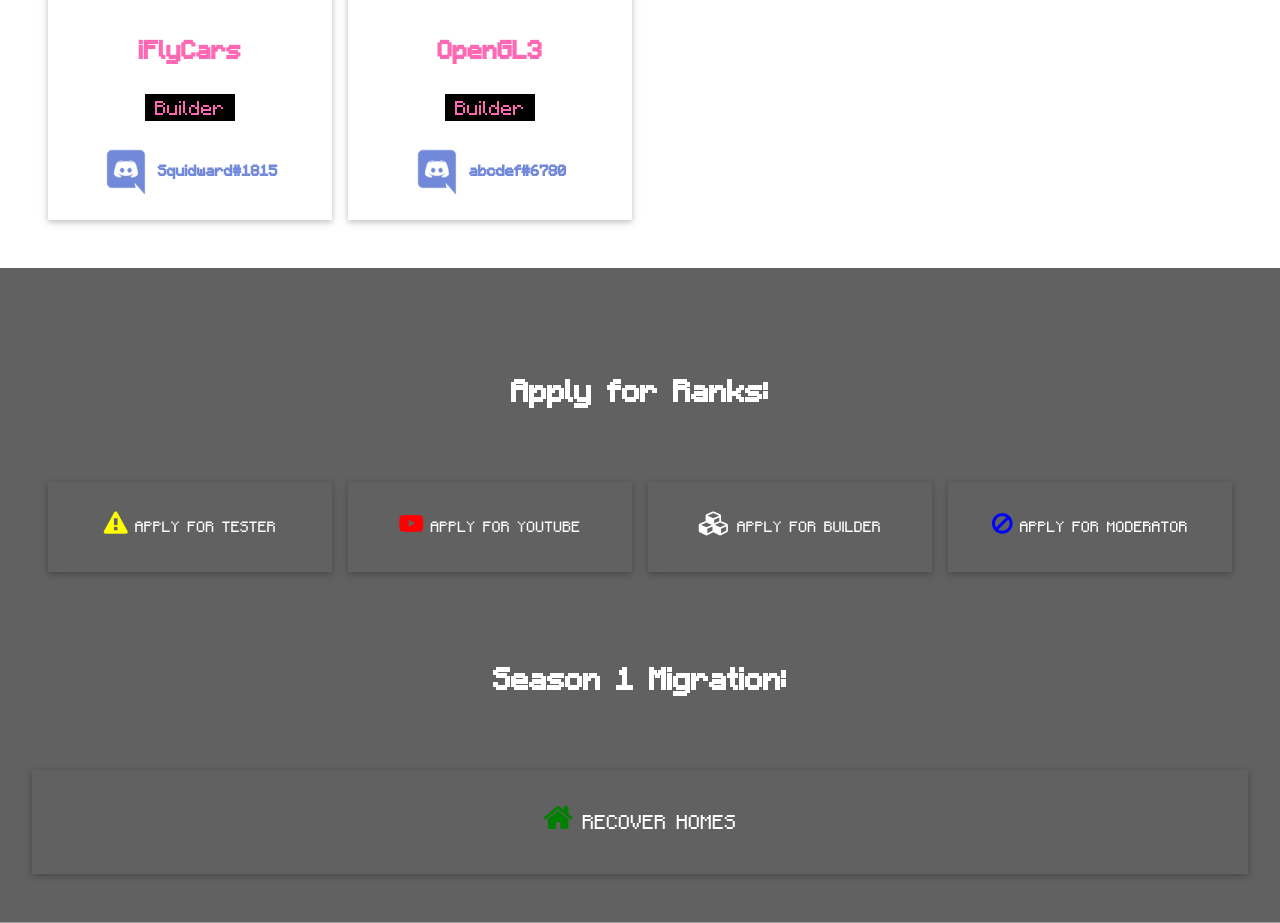
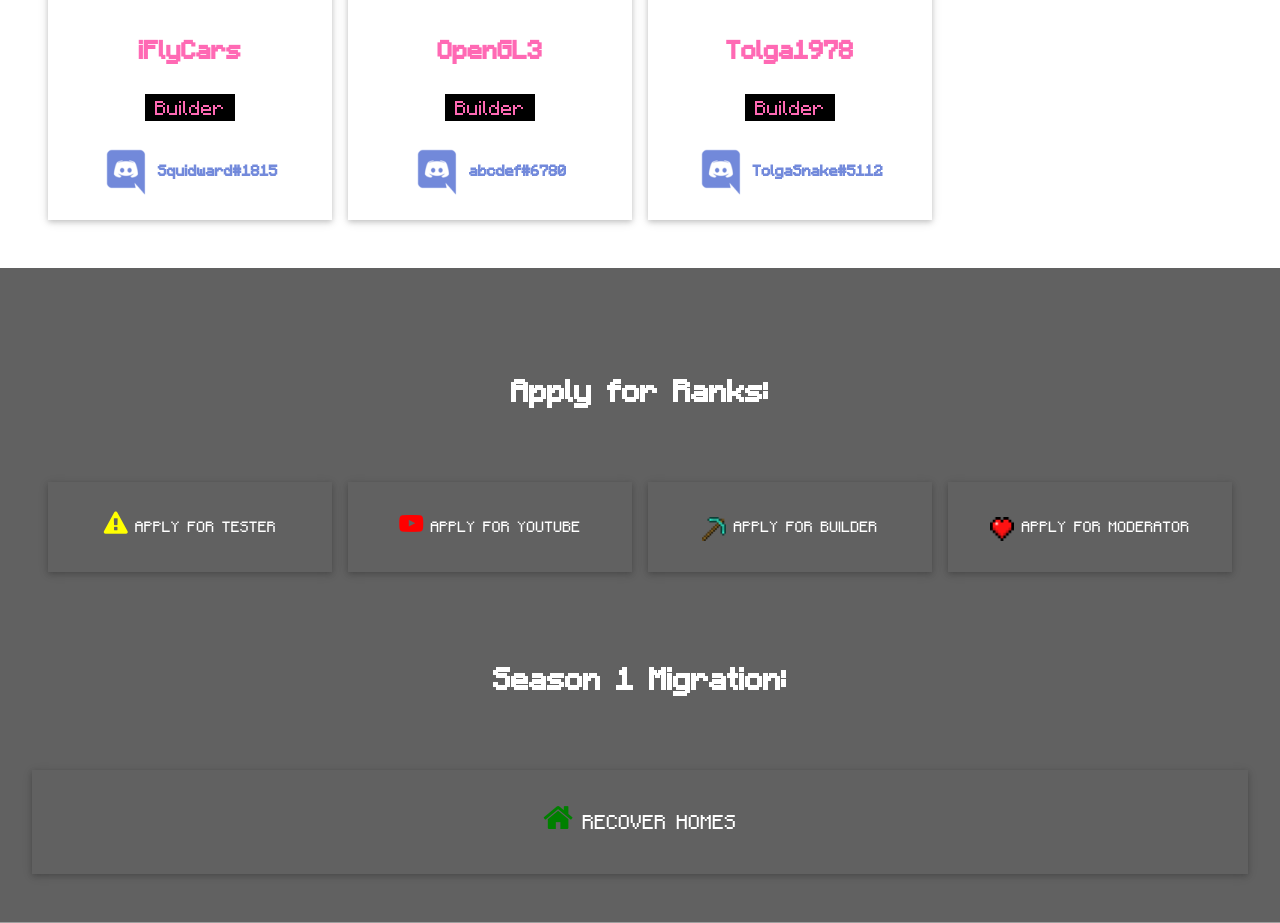
Before and after one commit to true-og/OG-Suite, a PHP site: page / in a window 1280 px wide. Shown: the part 4289-5212 px from the top of the page. Run offline with PHP 8.4, Linux system fonts and the light colour scheme.

Commit message:
Add new staff member + symbols

```diff
--- a/website/index.php
+++ b/website/index.php
@@ -153,7 +153,7 @@
         <img src="https://crafatar.com/avatars/9950501e-140d-4f62-a883-06b989013d4d" alt="ElvisUHD" style="width:100%">
         <div class="w3-container">
           <p style="font-size: 5vh; color: hotpink" class="w3-center reduce-line-height-more"><strong>ElvisUHD</strong><br>
-          <p style="font-size: 4vh" class="w3-center reduce-line-height-more"><mark class="main-text"><span style="color: hotpink;">&nbsp;Builder&nbsp;</span></mark></p>
+          <p style="font-size: 4vh" class="w3-center reduce-line-height-more"><mark class="main-text"><span style="color: #7DF9FF">&nbsp;MVP</span>&nbsp;+&nbsp;<span style="color: hotpink;">Builder&nbsp;</span></mark></p>
           <p style="font-size: 3vh" class="reduce-line-height w3-center discord-blue"><img src="discord-logo-creative-commons.png" style="max-width: 48px;"/> <strong>Elvis#5891</strong></p>
         </div>
       </div>
@@ -175,6 +175,16 @@
           <p style="font-size: 5vh; color: hotpink" class="w3-center reduce-line-height-more"><strong>OpenGL3</strong><br>
           <p style="font-size: 4vh" class="w3-center reduce-line-height-more"><mark class="main-text"><span style="color: hotpink;">&nbsp;Builder&nbsp;</span></mark></p>
           <p style="font-size: 3vh" class="reduce-line-height w3-center discord-blue"><img src="discord-logo-creative-commons.png" style="max-width: 48px;"/> <strong>abcdef#6780</strong></p>
+        </div>
+      </div>
+    </div>
+      <div class="w3-col l3 m6 w3-margin-bottom">
+      <div class="w3-card">
+        <img src="https://crafatar.com/avatars/938697f8-c771-439e-b237-b1ce9b51d339" alt="Tolga1978" style="width:100%">
+        <div class="w3-container">
+          <p style="font-size: 5vh; color: hotpink" class="w3-center reduce-line-height-more"><strong>Tolga1978</strong><br>
+          <p style="font-size: 4vh" class="w3-center reduce-line-height-more"><mark class="main-text"><span style="color: hotpink;">&nbsp;Builder&nbsp;</span></mark></p>
+          <p style="font-size: 3vh" class="reduce-line-height w3-center discord-blue"><img src="discord-logo-creative-commons.png" style="max-width: 48px;"/> <strong>TolgaSnake#5112</strong></p>
         </div>
       </div>
     </div>
@@ -202,14 +212,14 @@
     <div class="w3-col l3 m6 w3-margin-bottom">
       <div class="w3-card">
         <div class="w3-container">
-          <p><a href="https://docs.google.com/forms/d/e/1FAIpQLSfZKKCgFZl5UQdK7Fo1DEdfPrORpuYWWht4kxZOYmqg8whBhQ/viewform?usp=sf_link" style="text-decoration: none"><button class="w3-button w3-block" style="font-size: 3vh"><i class="fa fa-cubes"></i> APPLY FOR BUILDER</button></a></p>
-       </div>
+          <p><a href="https://docs.google.com/forms/d/e/1FAIpQLSfZKKCgFZl5UQdK7Fo1DEdfPrORpuYWWht4kxZOYmqg8whBhQ/viewform?usp=sf_link" style="text-decoration: none"><button class="w3-button w3-block" style="font-size: 3vh"><img src="diamond-pickaxe-minecraft.png" style="height: 1em"></a> APPLY FOR BUILDER</button></a></p>
+        </div>
      </div>
     </div>
     <div class="w3-col l3 m6 w3-margin-bottom">
       <div class="w3-card">
           <div class="w3-container">
-          <p><a href="https://docs.google.com/forms/d/e/1FAIpQLSfrIq2dr-43r3TJ0H31_NiKHLds0Zl7TgUvQ3vYHgnPGLwQGA/viewform?usp=sf_link" style="text-decoration: none"><button class="w3-button w3-block" style="font-size: 3vh"><i class="fa fa-ban blue"></i> APPLY FOR MODERATOR</button></a></p>
+          <p><a href="https://docs.google.com/forms/d/e/1FAIpQLSfrIq2dr-43r3TJ0H31_NiKHLds0Zl7TgUvQ3vYHgnPGLwQGA/viewform?usp=sf_link" style="text-decoration: none"><button class="w3-button w3-block" style="font-size: 3vh"><img src="minecraft_heart.png" style="height: 1em"></a> APPLY FOR MODERATOR</button></a></p>
        </div>
      </div>
     </div>
```
Also changed, not shown: todo.txt (+12 -4 lines), website/diamond-pickaxe-minecraft.png (added), website/minecraft_heart.png (added).
